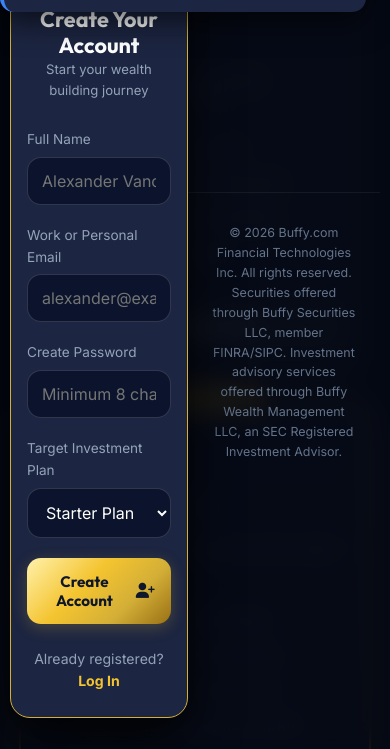
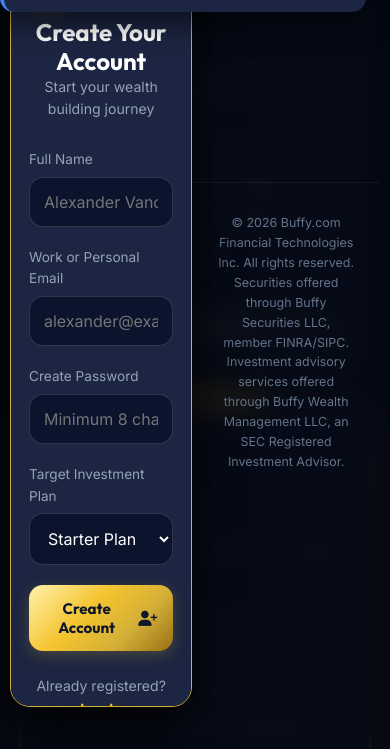
Before and after one commit to buffon523/buffy-investment, a website: page index.html in a window 390 px wide. Both pictures are taken after a click on the button "Select Starter Plan". Shown: the part 4567-5316 px from the top of the page. Drawn offline with nearby package versions, Linux system fonts and the light colour scheme; no server answers.

Commit message:
Universal responsive engine for all phone models, tablets, and laptops (both new and old users)

```diff
--- a/styles.css
+++ b/styles.css
@@ -1529,7 +1529,8 @@
     display: flex;
     align-items: center;
     justify-content: center;
-    padding: 16px;
+    padding: clamp(8px, 3vw, 24px);
+    overflow-y: auto;
 }
 
 .modal-overlay.hidden { display: none; }
@@ -1537,12 +1538,14 @@
 .auth-modal {
     background: var(--bg-card);
     border: 1px solid var(--gold-primary);
-    border-radius: var(--radius-lg);
-    padding: 36px 32px;
-    width: 92%;
-    max-width: 500px;
+    border-radius: 20px;
+    padding: clamp(20px, 5vw, 36px);
+    width: min(94vw, 500px);
+    max-height: 90vh;
+    overflow-y: auto;
     position: relative;
     box-shadow: 0 20px 50px rgba(0,0,0,0.85);
+    box-sizing: border-box;
 }
 
 .auth-modal.hidden { display: none; }
@@ -2296,6 +2299,39 @@
         display: none;
     }
 
+    /* Universal Mobile Auth Modal Expansion */
+    .modal-overlay {
+        padding: 10px;
+    }
+
+    .auth-modal {
+        width: 95vw !important;
+        max-width: 100% !important;
+        padding: 24px 18px !important;
+        border-radius: 20px !important;
+        margin: auto !important;
+        box-sizing: border-box !important;
+    }
+
+    .auth-modal.modal-large {
+        width: 98vw !important;
+        max-width: 100% !important;
+        padding: 20px 14px !important;
+    }
+
+    .auth-modal .form-group input,
+    .auth-modal .form-group select {
+        font-size: 16px !important; /* Prevents auto-zoom on iOS */
+        padding: 14px 14px !important;
+        width: 100% !important;
+        box-sizing: border-box !important;
+    }
+
+    .auth-modal .btn-primary {
+        padding: 14px 16px !important;
+        font-size: 0.95rem !important;
+    }
+
     /* Mobile Sidebar & Dashboard Layout */
     .dash-layout {
         display: flex;
@@ -2389,46 +2425,6 @@
 
 /* SMALL MOBILE PHONES (MAX-WIDTH: 480PX) */
 @media (max-width: 480px) {
-    .modal-overlay {
-        padding: 10px;
-    }
-
-    .auth-modal {
-        width: 96% !important;
-        max-width: 100% !important;
-        padding: 24px 16px !important;
-        border-radius: 20px !important;
-        margin: 0 auto !important;
-        box-sizing: border-box !important;
-    }
-
-    .auth-modal.modal-large {
-        width: 98% !important;
-        max-width: 100% !important;
-        padding: 20px 12px !important;
-    }
-
-    .auth-header h3 {
-        font-size: 1.35rem;
-    }
-
-    .auth-header p {
-        font-size: 0.82rem;
-    }
-
-    .auth-modal .form-group input,
-    .auth-modal .form-group select {
-        font-size: 16px !important; /* Prevents auto-zoom on iOS */
-        padding: 13px 14px !important;
-        width: 100% !important;
-        box-sizing: border-box !important;
-    }
-
-    .auth-modal .btn-primary {
-        padding: 14px 16px !important;
-        font-size: 0.95rem !important;
-    }
-
     .panel-heading {
         font-size: 1.35rem;
     }
```
